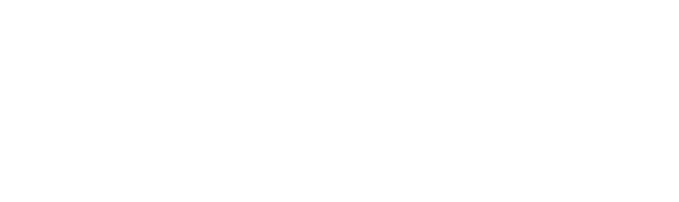
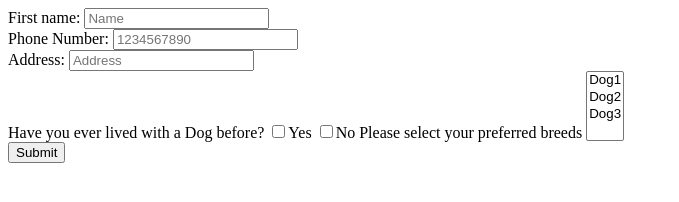
Before and after one commit to acciojob/dog-adoption-application-abhishekdixit07, a website: page main.html in a window 1280 px wide. Shown: the whole page, without its empty margins (0-679 px from the left). Drawn offline with Linux system fonts and the light colour scheme.

Commit message:
created a submission

```diff
--- a/main.html
+++ b/main.html
@@ -8,6 +8,36 @@
 
 <body>
 	<!-- the entire body must be written by student -->
+<form>
+ <label for="name">First name: </label>
+<input id="name" type="text" Placeholder="Name" field="Name">
+	<br>
+<label for="phone">Phone Number: </label>
+	<input id="phone" type="text" placeholder="1234567890">
+	<br>
+	<label for="address">Address: </label>
+<input id="text" type="text" placeholder="Address">
+	<br>
+<label for="checkbox" name="checkbox">Have you ever lived with a Dog before? </label>
+	<input type="checkbox" id="checkbox">Yes
+	<input type="checkbox" id="checkbox">No
+	<label for="multiselect">Please select your preferred breeds </label>
+	<select multiple>
+		<option>Dog1</option>
+<option>Dog2</option>
+		<option>Dog3</option>
+	</select>
+	<br>
+<button id="submit">Submit</button>
+</form>
+
+
+
+
+
+
+
+
     <script type="text/javascript" src="./script.js">
 </script>
 
```
